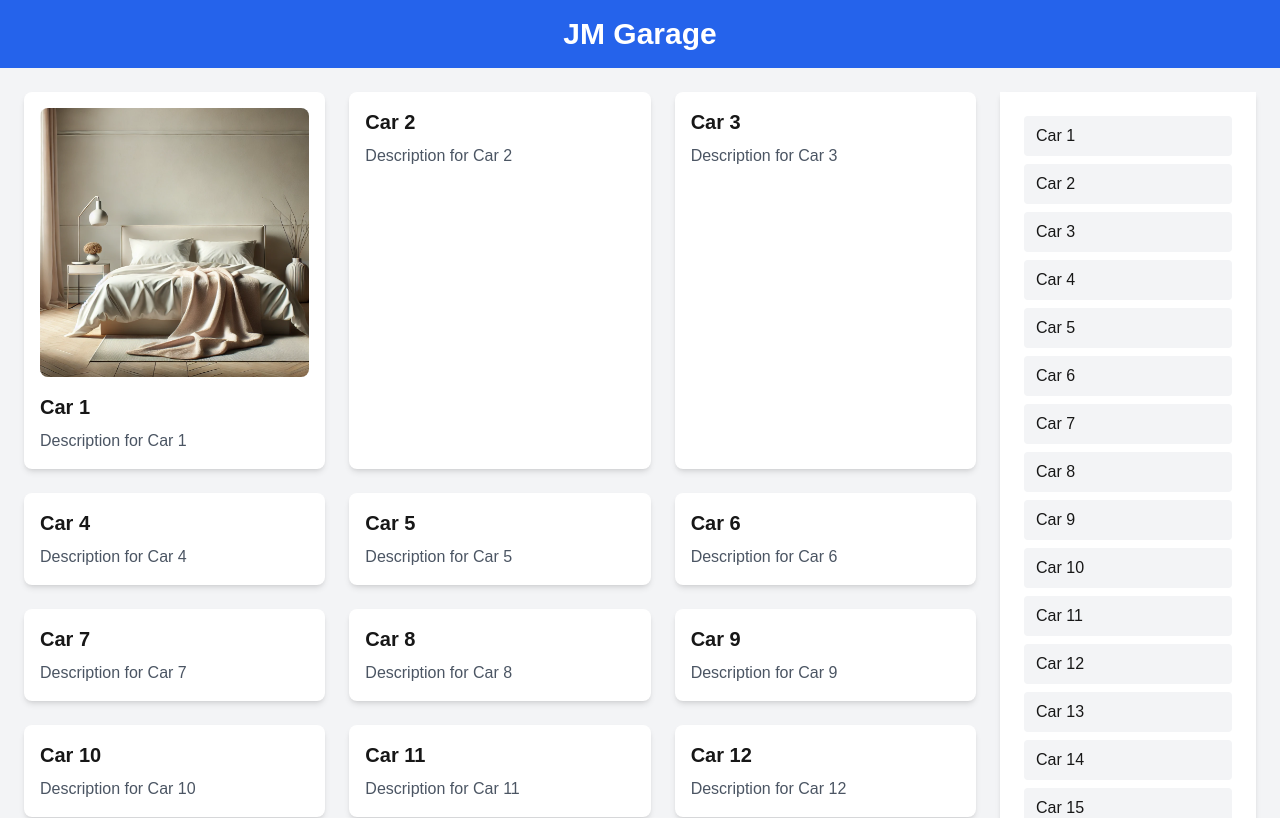
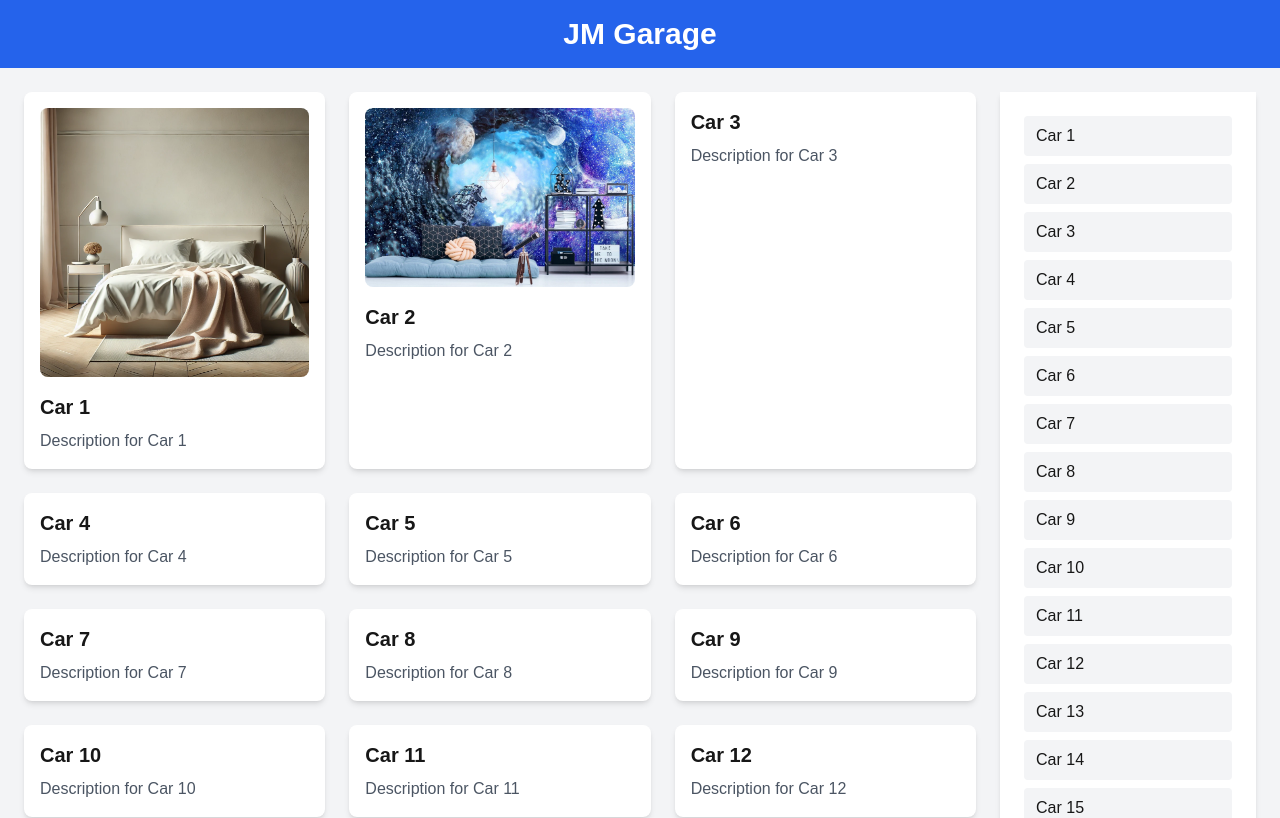
Before and after one commit to Jmarkzcod8r/jm-garage, a Next.js app: page / in a window 1280 px wide. Shown: the top 818 px of the page. Built offline with nearby package versions, Linux system fonts and the light colour scheme.

Commit message:
Added a 2nd image for card 2

```diff
--- a/app/page.js
+++ b/app/page.js
@@ -8,7 +8,7 @@ export default function Home() {
     id: i + 1,
     title: `Car ${i + 1}`,
     description: `Description for Car ${i + 1}`,
-    image: i === 0 ? "/pics/blanket.webp" : "", // Add image only for Car 1
+    image: i === 0 ? "/pics/blanket.webp" : i === 1 ? "/pics/wallpaper_nice.jpeg" : "", // Add image for Car 1 and Car 2
   }));
 
   // State to toggle sidebar visibility
```
